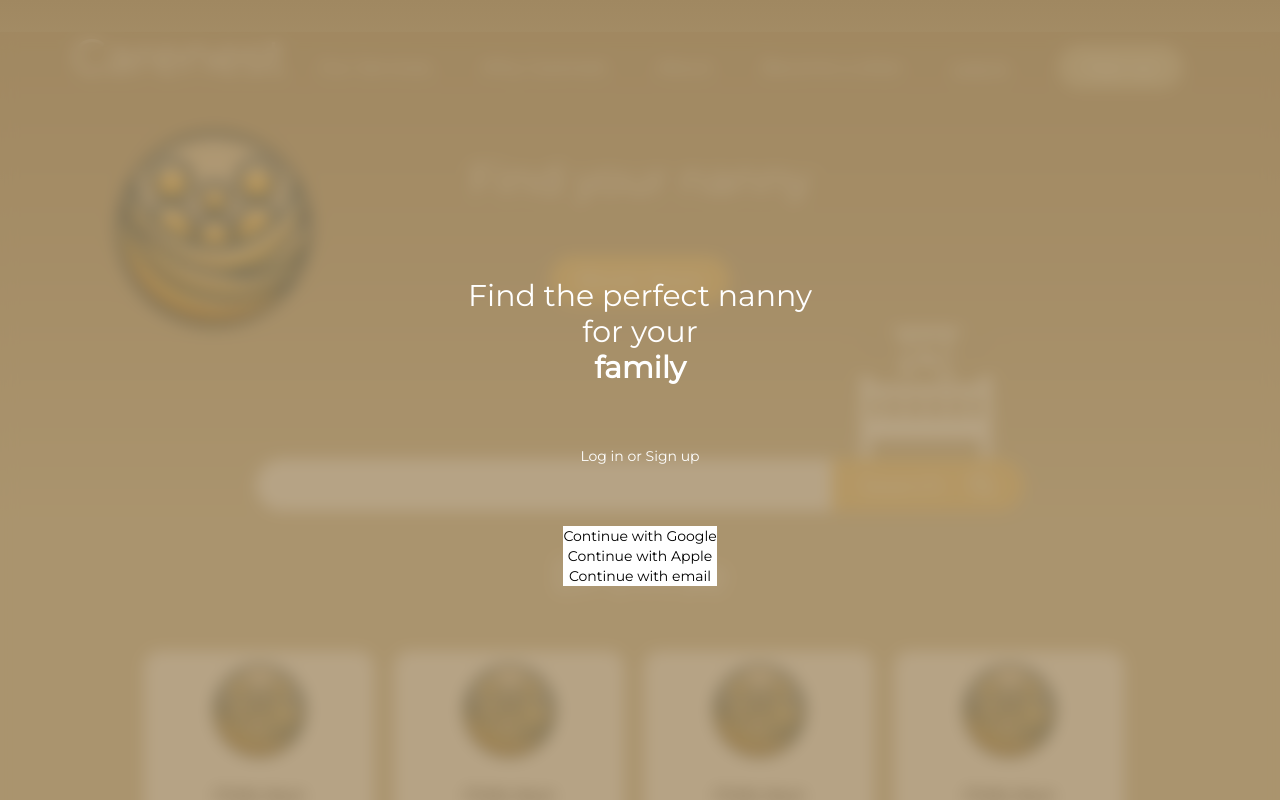
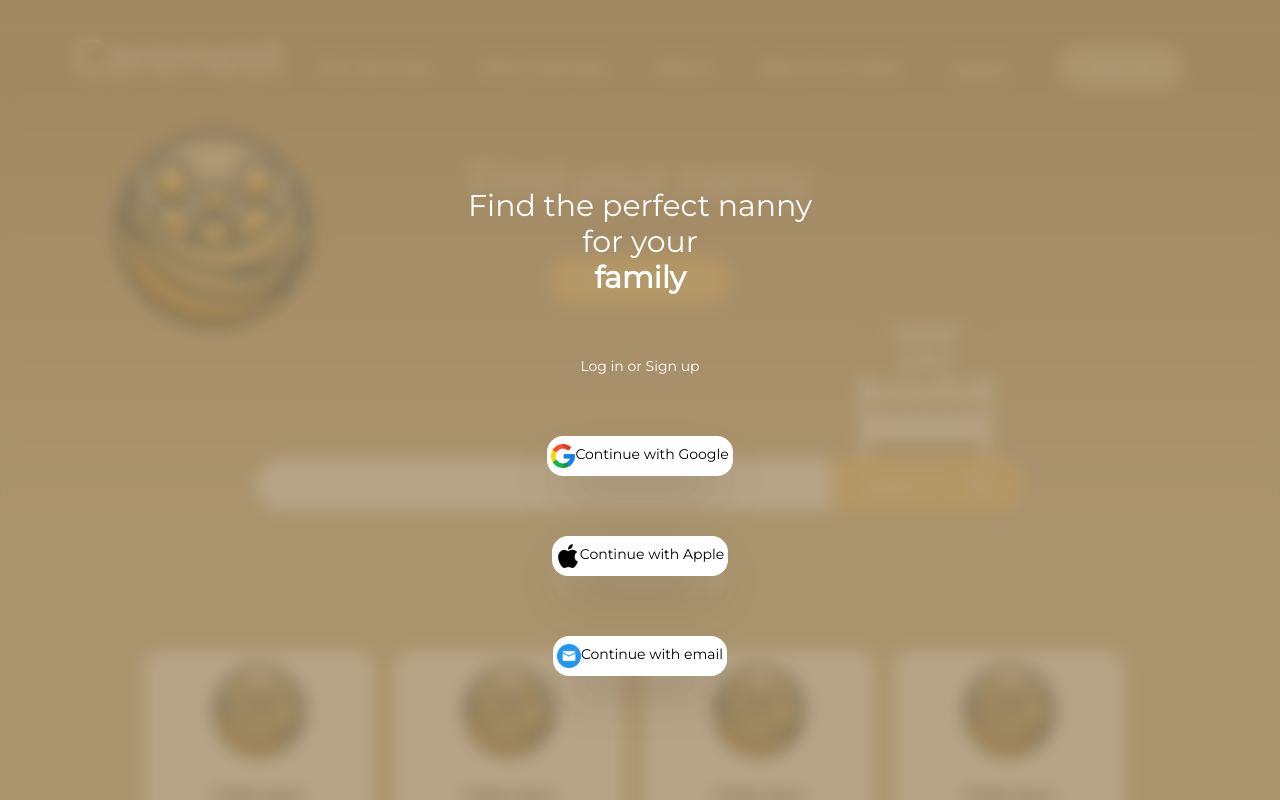
Before and after one commit to Kicknee/CareNest, a Next.js app: page / in a window 1280 px wide. Shown: the top 800 px of the page. Built offline with nearby package versions, Linux system fonts and the light colour scheme.

Commit message:
add log in icons to specific options

```diff
--- a/components/SignInModal.tsx
+++ b/components/SignInModal.tsx
@@ -1,4 +1,5 @@
 import React from "react";
+import Image from "next/image";
 
 function SignInModal() {
   return (
@@ -9,16 +10,32 @@ function SignInModal() {
           <span className="font-bold">family</span>
         </h1>
         <p className="text-sm">Log in or Sign up</p>
-        <div>
-          <div className="w-[ bg-white text-sm text-black">
-            Continue with Google
-          </div>
-          <div className="w-[ bg-white text-sm text-black">
-            Continue with Apple
-          </div>
-          <div className="w-[ bg-white text-sm text-black">
-            Continue with email
-          </div>
+        <div className="flex rounded-2xl bg-white px-1 py-2 text-sm text-black shadow-2xl">
+          <Image
+            src="/google-logo.png"
+            alt="Google icon"
+            width={24}
+            height={24}
+          />
+          Continue with Google
+        </div>
+        <div className="flex rounded-2xl bg-white px-1 py-2 text-sm text-black shadow-2xl">
+          <Image
+            src="/apple-logo.png"
+            alt="Apple icon"
+            width={24}
+            height={24}
+          />{" "}
+          Continue with Apple
+        </div>
+        <div className="flex rounded-2xl bg-white px-1 py-2 text-sm text-black shadow-2xl">
+          <Image
+            src="/mail-logo.png"
+            alt="Google icon"
+            width={24}
+            height={24}
+          />
+          Continue with email
         </div>
       </div>
     </div>
```
